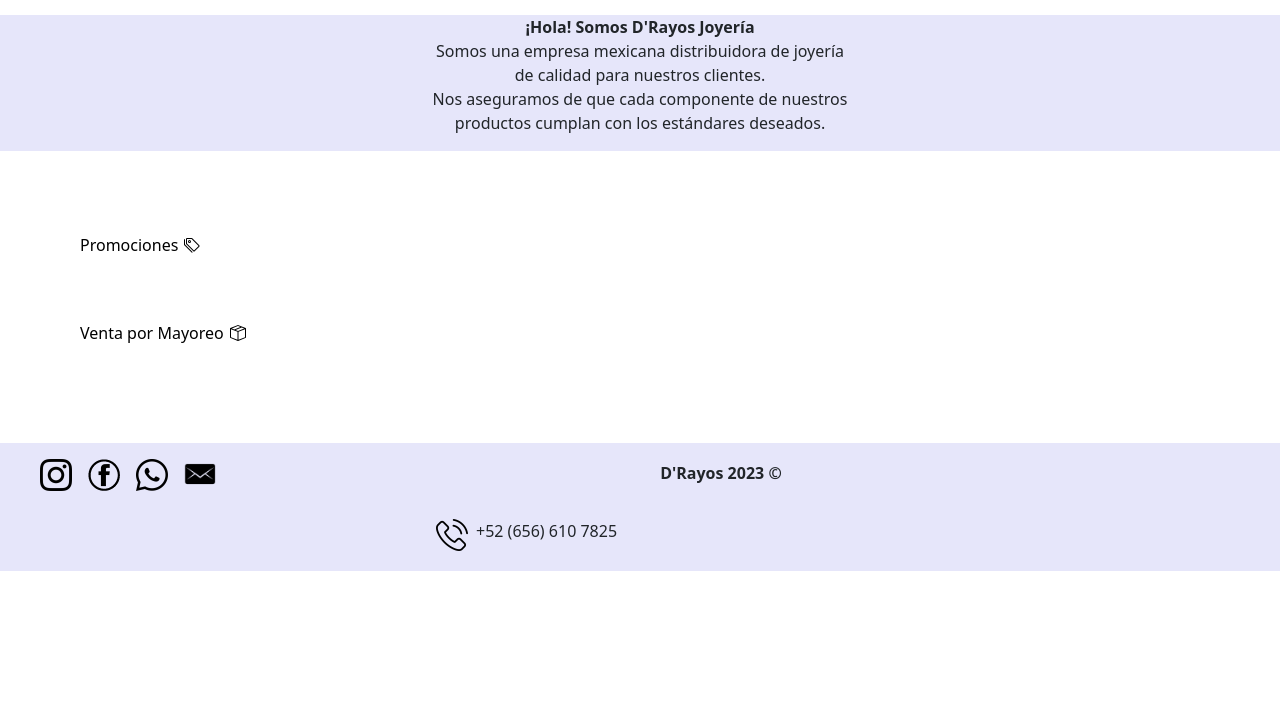
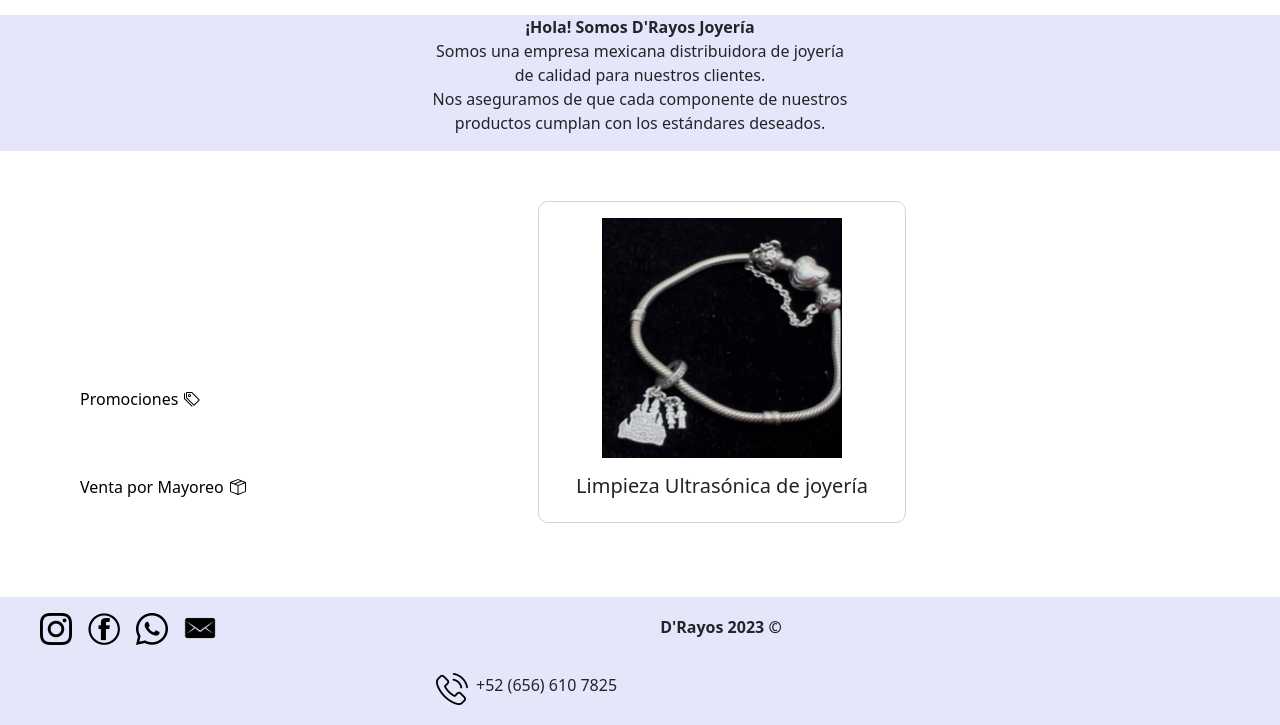
Before and after one commit to luis-tirado/pagina-drayos, a website: page index.html in a window 1280 px wide. Shown: the part 477-1202 px from the top of the page. Before the commit the page ends 1048 px from the top, so only its background shows below. Drawn offline with nearby package versions, Linux system fonts and the light colour scheme.

Commit message:
Animacion agregada a master.

```diff
--- a/index.html
+++ b/index.html
@@ -8,6 +8,8 @@
   <link rel="stylesheet" href="css/style.css">
   <!-- Link de Bootstrap -->
   <link href="https://cdn.jsdelivr.net/npm/bootstrap@5.3.1/dist/css/bootstrap.min.css" rel="stylesheet" integrity="sha384-4bw+/aepP/YC94hEpVNVgiZdgIC5+VKNBQNGCHeKRQN+PtmoHDEXuppvnDJzQIu9" crossorigin="anonymous">
+  <!-- Link de Animacion -->
+  <link rel="stylesheet" href="https://unpkg.com/aos@next/dist/aos.css" />
   <link rel="shortcut icon" href="img/logo-icon.png" type="image/x-icon">
 </head>
 <body>
@@ -122,7 +124,7 @@
 
     <!-- Sección de Servicios -->
     <section id="servicios">
-      <div>
+      <div class="container-botones">
         <div class="boton-servicios">
           <a class="icon-link icon-link-hover" href="html/promociones.html">
             Promociones
@@ -140,6 +142,10 @@
             </svg>
           </a>
         </div>
+      </div>
+      <div data-aos="flip-up" class="container-animado">
+        <img src="img/limpieza.png" alt="limpieza Ultrasónica">
+        <h5>Limpieza Ultrasónica de joyería</h5>
       </div>
     </section>
   </main>
@@ -169,5 +175,10 @@
 
     <!-- Link JavaScript de Bootstrap -->
     <script src="https://cdn.jsdelivr.net/npm/bootstrap@5.3.1/dist/js/bootstrap.bundle.min.js" integrity="sha384-HwwvtgBNo3bZJJLYd8oVXjrBZt8cqVSpeBNS5n7C8IVInixGAoxmnlMuBnhbgrkm" crossorigin="anonymous"></script>
-</body>
+    <!-- Link de JavaScript de AOS -->
+    <script src="https://unpkg.com/aos@next/dist/aos.js"></script>
+    <script>
+      AOS.init();
+    </script>
+  </body>
 </html>
--- a/scss/layout/index/_servicios.scss
+++ b/scss/layout/index/_servicios.scss
@@ -2,6 +2,8 @@
     padding-top: 3rem;
     padding-bottom: 3rem;
     background-color: $color-fondo;
+    .container-botones{
+        display: inline-block;
         .boton-servicios{
             padding-left: 3rem;
             a{
@@ -13,5 +15,27 @@
                 }
             }
          }
+    }
+    .container-animado{
+        display: inline-block;
+        border: 1px solid #d2d2d2;
+        border-radius: 10px;
+        width: 23rem;
+        padding: 1rem;
+        margin-left: 16rem;
+        img{
+            display: block;
+            margin-left: auto;
+            margin-right: auto;
+            width: 15rem;
+            height: 15rem;
+        }
+        h5{
+            display: flex;
+            justify-content: center;
+            padding-top: 1rem;
+        }
+    }
+
 
 }
```
Also changed, not shown: css/style.css, img/limpieza.png (added), 1 other file. Lines whose indentation alone changed are shown as unchanged.
